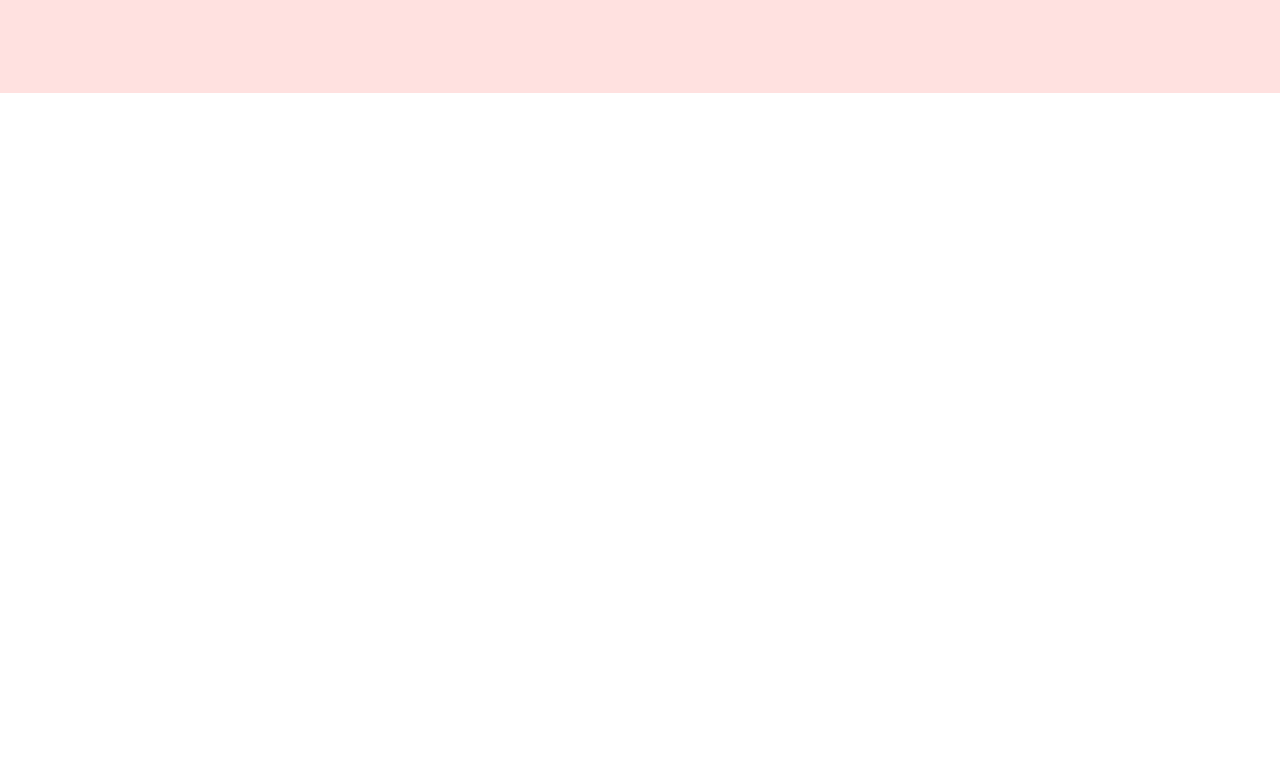
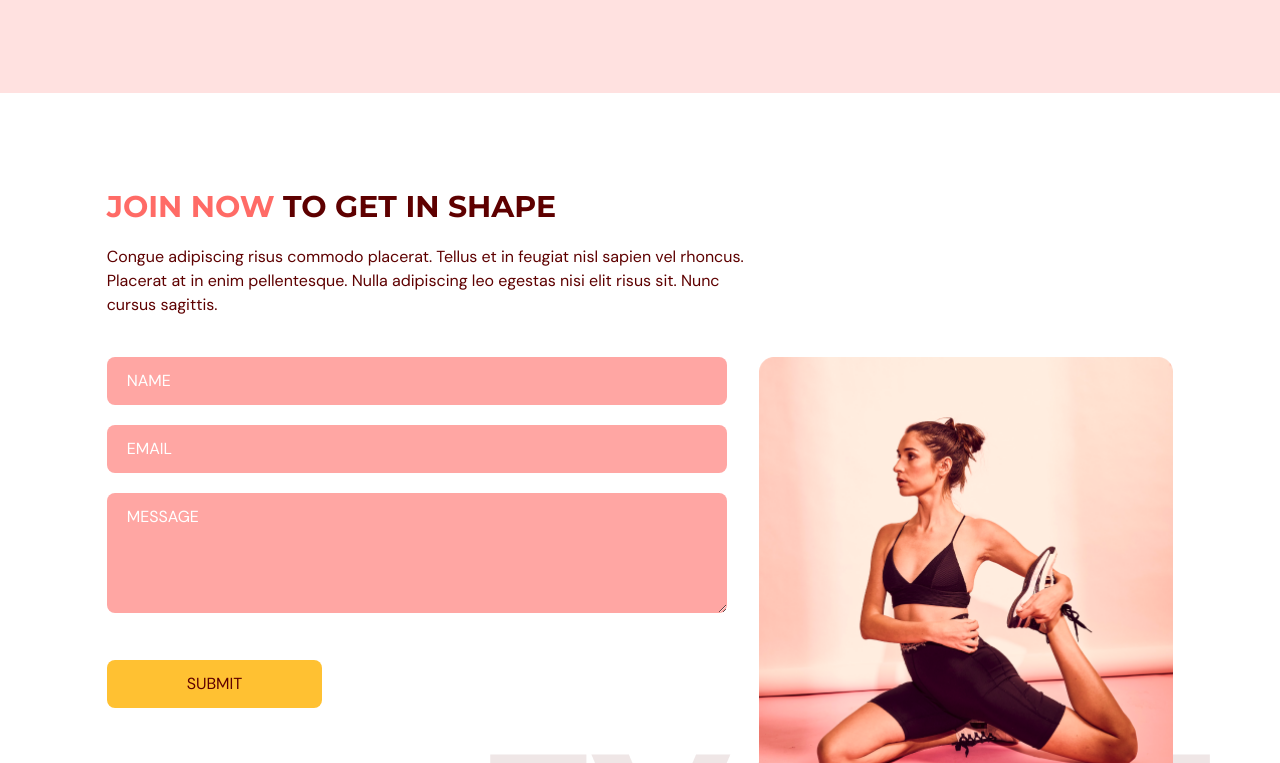
Before and after one commit to Rodz13/fitness-landing-page-TS, a React (Vite) app: page / in a window 1280 px wide. Shown: the part 2737-3500 px from the top of the page. Before the commit the page ends 2830 px from the top, so only its background shows below. Built offline with nearby package versions, Linux system fonts and the light colour scheme.

Commit message:
Add react-hook-form and contact us component

```diff
--- a/package.json
+++ b/package.json
@@ -13,7 +13,8 @@
     "framer-motion": "^10.0.0",
     "react": "^18.2.0",
     "react-anchor-link-smooth-scroll": "^1.0.12",
-    "react-dom": "^18.2.0"
+    "react-dom": "^18.2.0",
+    "react-hook-form": "^7.43.2"
   },
   "devDependencies": {
     "@types/node": "^18.14.1",
--- a/src/App.tsx
+++ b/src/App.tsx
@@ -3,7 +3,8 @@
 import NavBar from "@/scenes/navbar";
 import Home from "@/scenes/home";
 import Benefits from "@/scenes/benefits";
-import OurClasses from "@/scenes/ourclasses";
+import OurClasses from "@/scenes/ourClasses";
+import ContactUs from "@/scenes/contactUs";
 
 import { SelectedPage } from "./shared/types";
 
@@ -36,6 +37,7 @@
       <Home setSelectedPage={setSelectedPage} />
       <Benefits setSelectedPage={setSelectedPage} />
       <OurClasses setSelectedPage={setSelectedPage} />
+      <ContactUs setSelectedPage={setSelectedPage} />
     </div>
   );
 };
--- /dev/null
+++ b/src/scenes/contactUs/index.tsx
@@ -0,0 +1,146 @@
+import { motion } from "framer-motion";
+import { useForm } from "react-hook-form";
+
+import { SelectedPage } from "../../shared/types";
+import HText from "../../shared/HText";
+
+import ContactUsPageGraphic from "@/assets/ContactUsPageGraphic.png";
+
+type ContactUsProps = {
+  setSelectedPage: (value: SelectedPage) => void;
+};
+
+const ContactUs = ({ setSelectedPage }: ContactUsProps) => {
+  const inputStyles = `mb-5 w-full rounded-lg bg-primary-300 px-5 py-3 placeholder-white`;
+
+  const handleViewPosition = () => {
+    setSelectedPage(SelectedPage.OurClasses);
+  };
+
+  const { register, trigger, formState: { errors } } = useForm();
+
+  const onSubmit = async(e: any) => {
+    const isValid = await trigger();
+
+    if(!isValid) {
+      e.preventDefault();
+    }
+  };
+
+  return (
+    <section id="contactus" className="mx-auto w-5/6 pt-24 pb-32">
+      <motion.div onViewportEnter={handleViewPosition}>
+        <motion.div
+          className="md:w-3/5"
+          initial="hidden"
+          whileInView="visible"
+          viewport={{ once: true, amount: 0.5 }}
+          transition={{ delay: 0.2, duration: 0.5 }}
+          variants={{
+            hidden: { opacity: 0, x: -50 },
+            visible: { opacity: 1, x: 0 },
+          }}
+        >
+          <HText>
+            <span className="text-primary-500">JOIN NOW</span> TO GET IN SHAPE
+          </HText>
+          <p className="my-5">
+            Congue adipiscing risus commodo placerat. Tellus et in feugiat nisl
+            sapien vel rhoncus. Placerat at in enim pellentesque. Nulla
+            adipiscing leo egestas nisi elit risus sit. Nunc cursus sagittis.
+          </p>
+        </motion.div>
+        <div className="mt-10 justify-between gap-8 md:flex">
+          <motion.div
+            className="mt-10 basis-3/5 md:mt-0"
+            initial="hidden"
+            whileInView="visible"
+            viewport={{ once: true, amount: 0.5 }}
+            transition={{ delay: 0.2, duration: 0.5 }}
+            variants={{
+              hidden: { opacity: 0, y: 50 },
+              visible: { opacity: 1, y: 0 },
+            }}
+          >
+            <form
+              target="blank"
+              onSubmit={onSubmit}
+              method="POST"
+              action="https://formsubmit.co/8886ebd373e301bfb6ab29f9717fb0da"
+            >
+              <input
+                className={inputStyles}
+                type="text"
+                placeholder="NAME"
+                { ...register("name", {
+                  required: true,
+                  maxLength: 100,
+                })}
+              />
+              {errors.name && (
+                <p className="mt-1 text-primary-500">
+                  {errors.name.type === "required" && "This field is required"}
+                  {errors.name.type === "maxLength" && "Max lenght is 100 characteres"}
+                </p>
+              )}
+              <input
+                className={inputStyles}
+                type="text"
+                placeholder="EMAIL"
+                { ...register("email", {
+                  required: true,
+                  pattern: /^[A-Z0-9._%+-]+@[A-Z0-9.-]+\.[A-Z]{2,}$/i,
+                })}
+              />
+              {errors.email && (
+                <p className="mt-1 text-primary-500">
+                  {errors.email.type === "required" && "This field is required"}
+                  {errors.email.type === "pattern" && "Invalid email address"}
+                </p>
+              )}
+              <textarea
+                className={inputStyles}
+                rows={4}
+                cols={50}
+                placeholder="MESSAGE "
+                { ...register("message", {
+                  required: true,
+                  maxLength: 2000,
+                })}
+              />
+              {errors.name && (
+                <p className="mt-1 text-primary-500">
+                  {errors.name.type === "required" && "This field is required"}
+                  {errors.name.type === "maxLength" && "Max lenght is 200 characteres"}
+                </p>
+              )}
+              <button
+                type="submit"
+                className="mt-5 rounded-lg bg-secondary-500 px-20 py-3 transition duration-500 hover:text-white"
+              >
+                SUBMIT
+              </button>
+            </form>
+          </motion.div>
+          <motion.div
+            className="relative mt-16 basis-2/5 md:mt-0"
+            initial="hidden"
+            whileInView="visible"
+            viewport={{ once: true, amount: 0.5 }}
+            transition={{ delay: 0.2, duration: 0.5 }}
+            variants={{
+              hidden: { opacity: 0, y: 50 },
+              visible: { opacity: 1, y: 0 },
+            }}
+          >
+            <div className="md:before:content-evolvetext w-full before:absolute before:-bottom-20 before:-right-10 before:z-[-1]">
+              <img src={ContactUsPageGraphic} alt="contac-us-page-graphic" className="w-full" />
+            </div>
+          </motion.div>
+        </div>
+      </motion.div>
+    </section>
+  );
+};
+
+export default ContactUs;
```
Also changed, not shown: src/assets/ContactUsPageGraphic.png (added), 1 other file (tests, documents, lock files or other folders).
